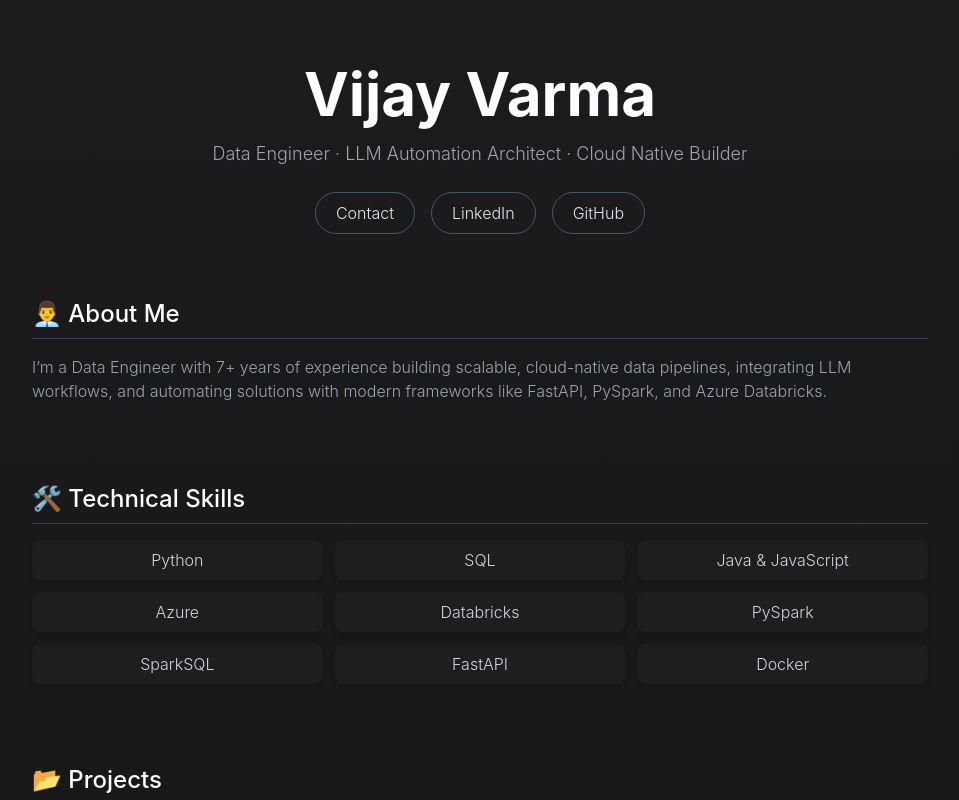
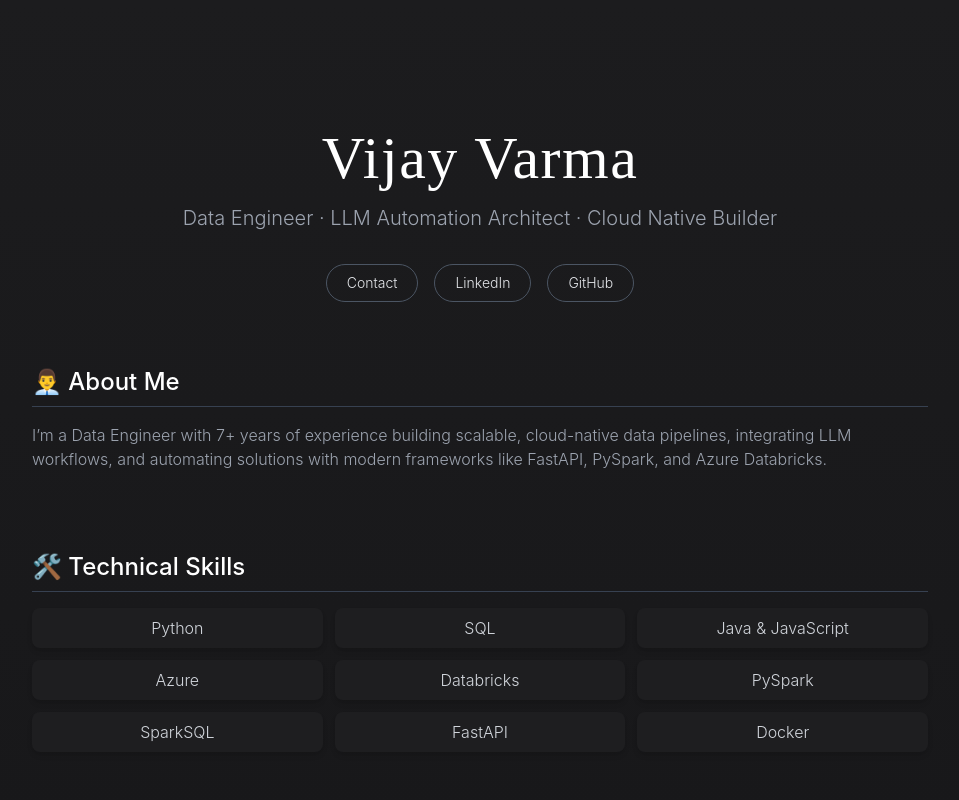
Before and after one commit to VijayVarma26/portfolio-vijayvarma, a React (Vite) app: page / in a window 1280 px wide. Shown: the top 800 px of the page, without its empty margins (160-1119 px from the left). Built offline with nearby package versions, Linux system fonts and the light colour scheme.

Commit message:
Refactor Header component for improved readability and maintainability

```diff
--- a/src/components/Header.tsx
+++ b/src/components/Header.tsx
@@ -1,22 +1,32 @@
 "use client";
+
 import { motion } from "framer-motion";
 
 export default function Header() {
   return (
     <motion.header
-      className="text-center mb-16"
-      initial={{ opacity: 0, y: -40 }}
+      className="text-center py-16 px-6 md:px-0"
+      initial={{ opacity: 0, y: -20 }}
       animate={{ opacity: 1, y: 0 }}
-      transition={{ duration: 0.7 }}
+      transition={{ duration: 0.6 }}
     >
-      <h1 className="text-5xl md:text-6xl font-bold text-white">Vijay Varma</h1>
-      <p className="text-lg mt-4 text-gray-400">
+      <h1 className="text-5xl md:text-6xl font-serif text-white tracking-wide mb-4">
+        Vijay Varma
+      </h1>
+      <p className="text-lg md:text-xl text-gray-400">
         Data Engineer · LLM Automation Architect · Cloud Native Builder
       </p>
-      <div className="flex justify-center gap-4 mt-6">
-        <a href="mailto:varmavijay2021@gmail.com" className="btn-outline">Contact</a>
-        <a href="https://linkedin.com/in/vijayvarma-de" className="btn-outline" target="_blank">LinkedIn</a>
-        <a href="https://github.com/VijayVarma26" className="btn-outline" target="_blank">GitHub</a>
+
+      <div className="flex justify-center gap-4 mt-8 flex-wrap">
+        <a href="mailto:varmavijay2021@gmail.com" className="btn-outline text-sm">
+          Contact
+        </a>
+        <a href="https://linkedin.com/in/vijayvarma-de" target="_blank" className="btn-outline text-sm">
+          LinkedIn
+        </a>
+        <a href="https://github.com/VijayVarma26" target="_blank" className="btn-outline text-sm">
+          GitHub
+        </a>
       </div>
     </motion.header>
   );
```
